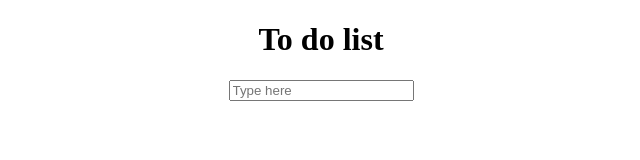
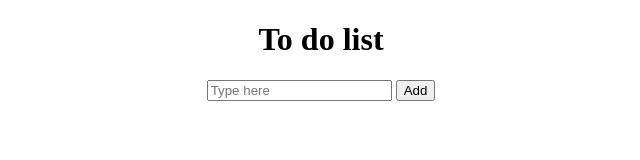
Before and after one commit to D0C702WH0/toDoList, a plain HTML site: page index.html in a window 1280 px wide. Shown: the whole page, without its empty margins (319-959 px from the left). Drawn offline with Linux system fonts and the light colour scheme.

Commit message:
get input value

```diff
--- a/index.html
+++ b/index.html
@@ -12,7 +12,10 @@
     <header>
         <div class="title">
             <h1>To do list</h1>
-            <input id="inputItem" type="text" placeholder="Type here">
+            <div class="input_container">
+                <input id="inputItem" type="text" placeholder="Type here">
+                <button onclick="getInputValue()">Add</button>
+            </div>
         </div>
     </header>
     <main>
--- a/script/toDoList.js
+++ b/script/toDoList.js
@@ -0,0 +1,6 @@
+function getInputValue() {
+
+    const toto = document.getElementById("inputItem").value;
+    console.log(toto);
+
+}
```
